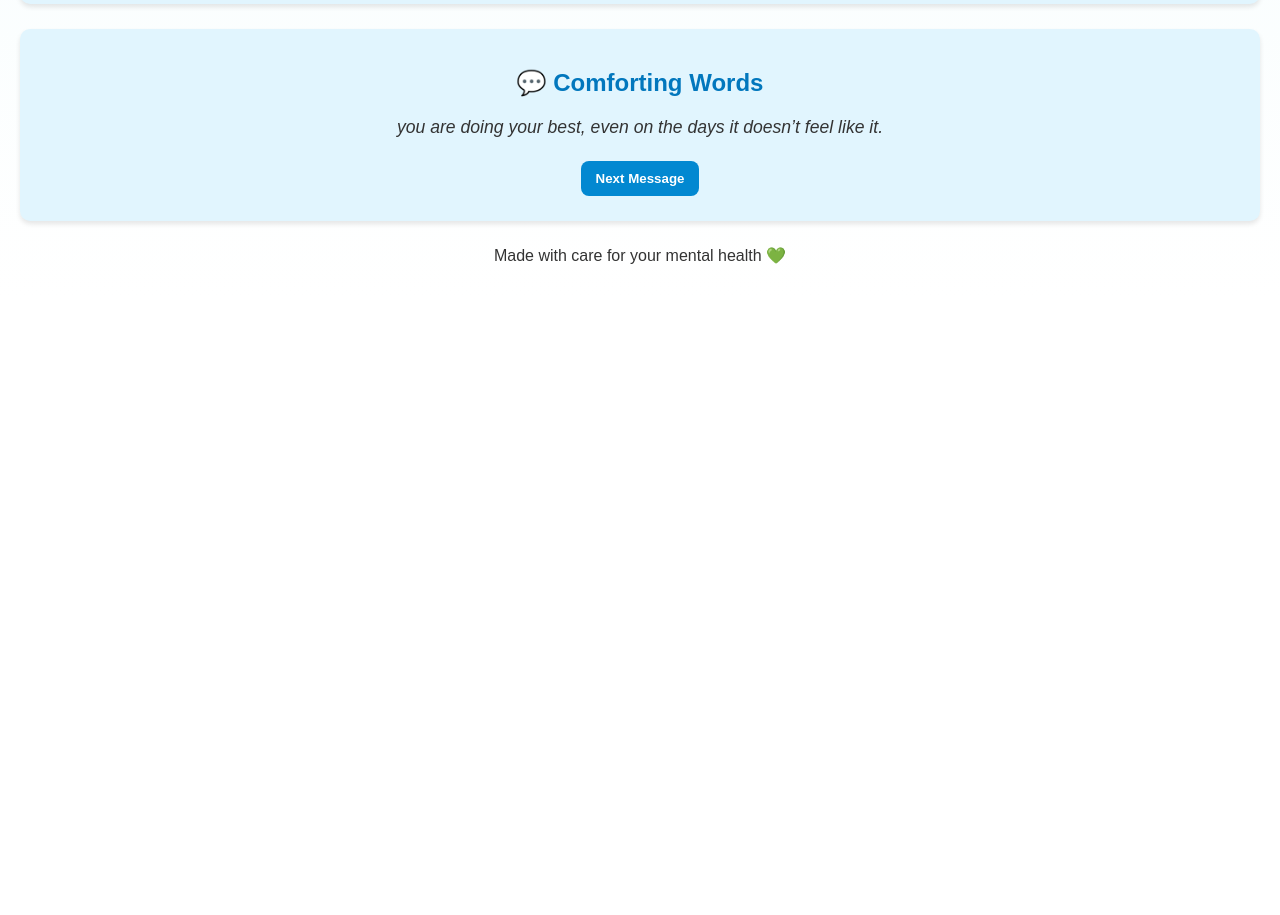
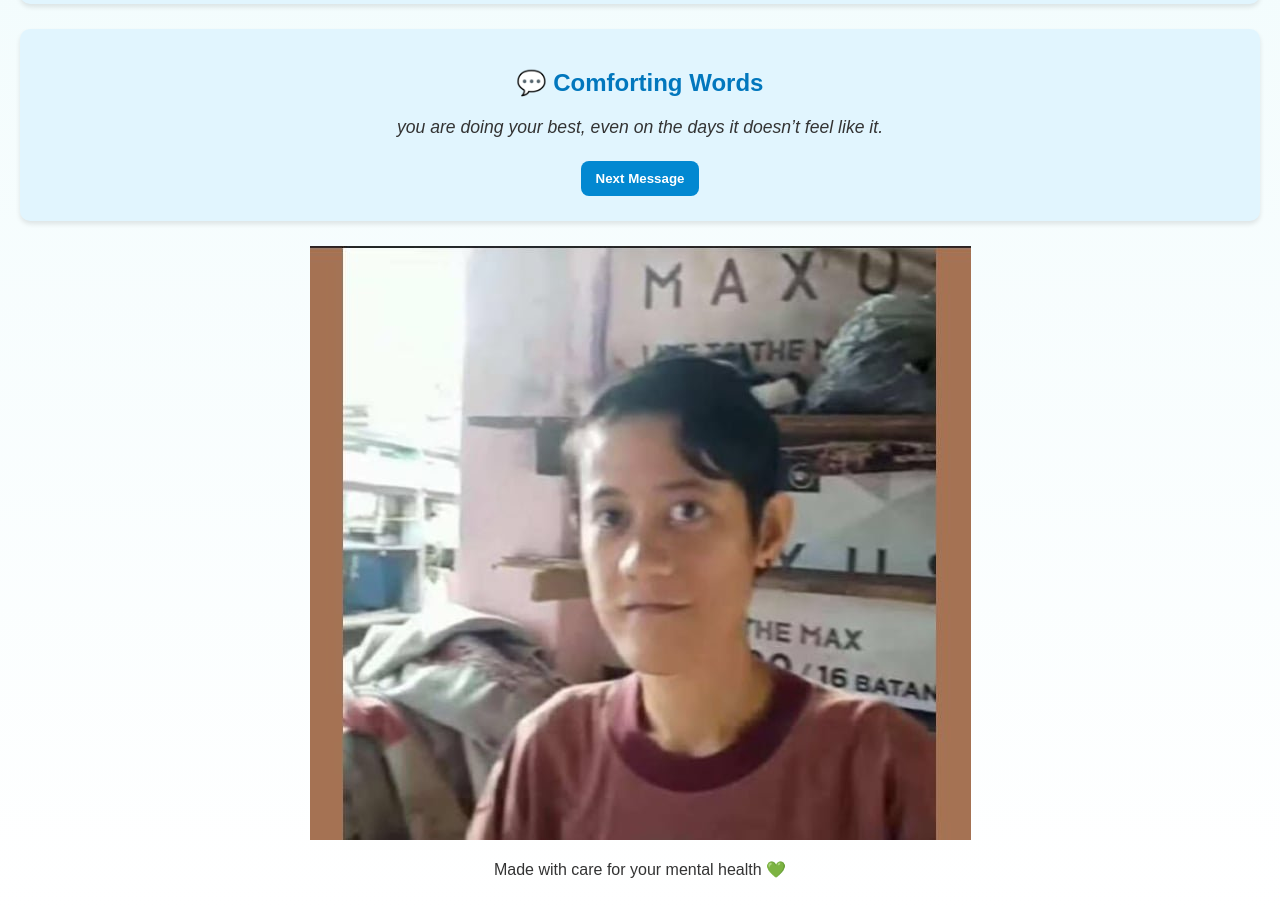
Before and after one commit to ish677/Homepage-, a plain HTML site: page index.html in a window 1280 px wide. Shown: the part 3946-4861 px from the top of the page. Before the commit the page ends 4247 px from the top, so only its background shows below. Drawn offline with Linux system fonts and the light colour scheme.

Commit message:
Add image to footer in index.html

```diff
--- a/index.html
+++ b/index.html
@@ -52,6 +52,11 @@
   </section>
 
   <footer>
+  <div class="pictureBox">
+    <img src="toystory.jpeg" alt="Picture">
+
+  </div>
+
     <p>Made with care for your mental health 💚</p>
   </footer>
 
```
